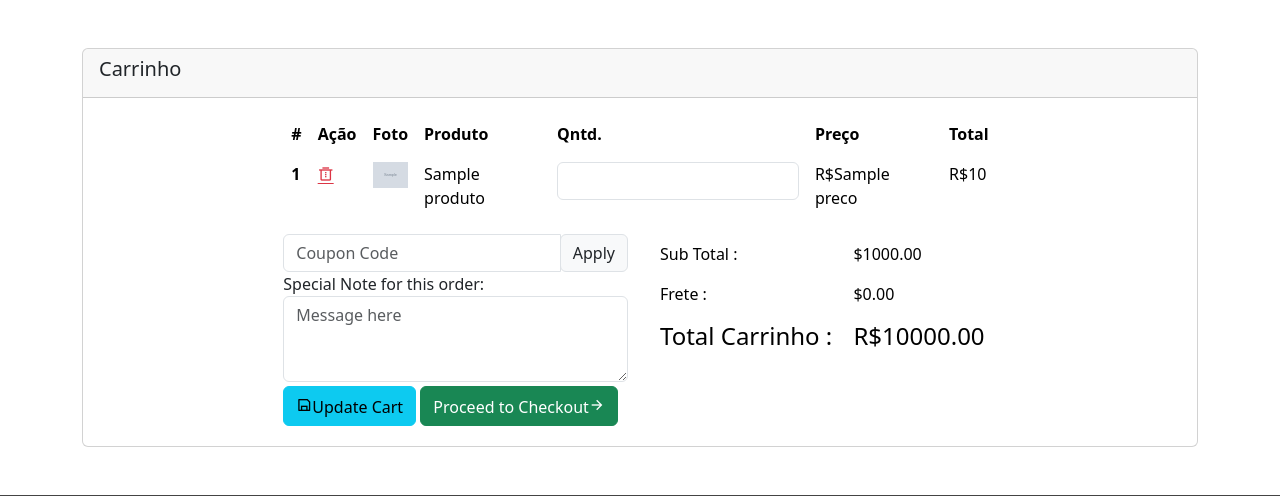
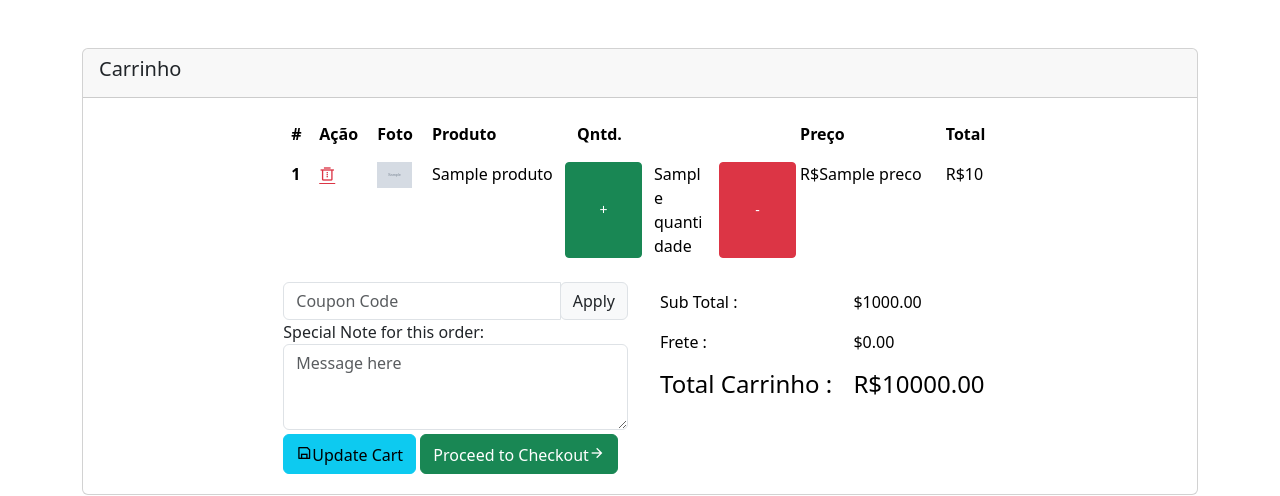
Before and after one commit to Rafaells-dv/WINecommerce, a Django app: template venda/templates/venda/carrinho.html in a window 1280 px wide. Shown: the part 58-554 px from the top of the page. Run offline with Django 4.2, Linux system fonts and the light colour scheme; data comes from the database, SQL or seed files in the repository; the template is opened without the code that fills it: values that come from a table or form of the project are taken from there, most other values are stand-ins (such as "Sample title", 1, 10 or a date in 2020); grey boxes marked "Sample" are stand-in pictures.

Commit message:
adicionar e remover feature

```diff
--- a/venda/static/css/styles.css
+++ b/venda/static/css/styles.css
@@ -84,3 +84,10 @@
   .letra-footer {
     color: #FEFFDB !important;
   }
+
+  #plus-button {
+    width: 50px;
+    height: 50px;
+    background-color: green;
+    color: white;
+  }
--- a/venda/templates/venda/carrinho.html
+++ b/venda/templates/venda/carrinho.html
@@ -38,8 +38,10 @@
                                                         <td><img src="{{ item.produto.imagem.url }}" class="img-fluid" width="35" height="35" alt="product"></td>
                                                         <td>{{ item.produto.nome }}</td>
                                                         <td>
-                                                            <div class="form-group mb-0">
-                                                                <input type="number" class="form-control cart-qty" name="cartQty1" id="cartQty1" value="{{ item.quantidade }}">
+                                                            <div class="row row-cols-3">
+                                                                <button class="btn btn-success btn-sm">+</button>
+                                                                <div class="justify-items-center">{{ item.quantidade }}</div>
+                                                                <button class="btn btn-danger btn-sm">-</button>
                                                             </div>
                                                         </td>
                                                         <td>R${{ item.produto.preco }}</td>
```
